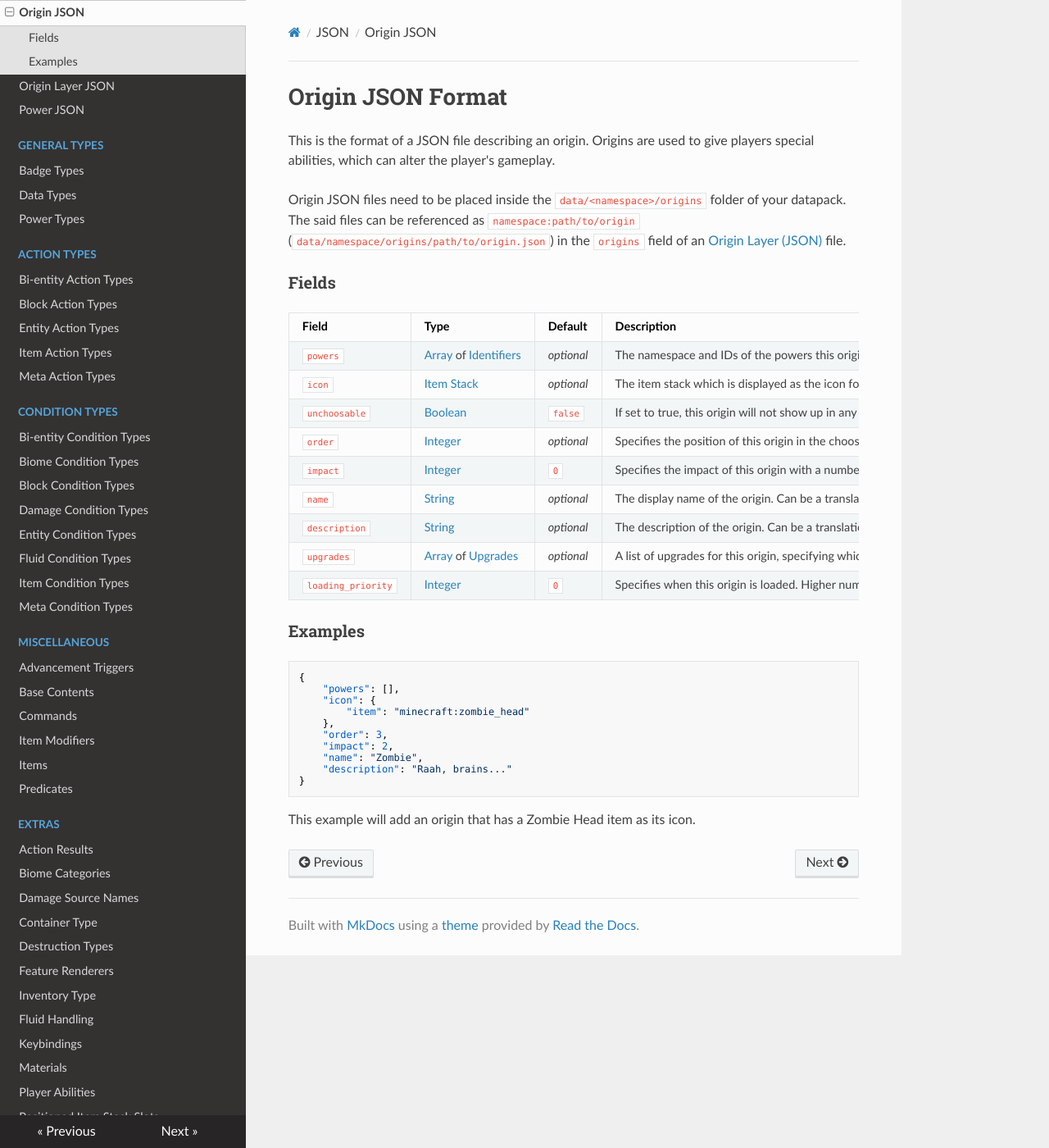
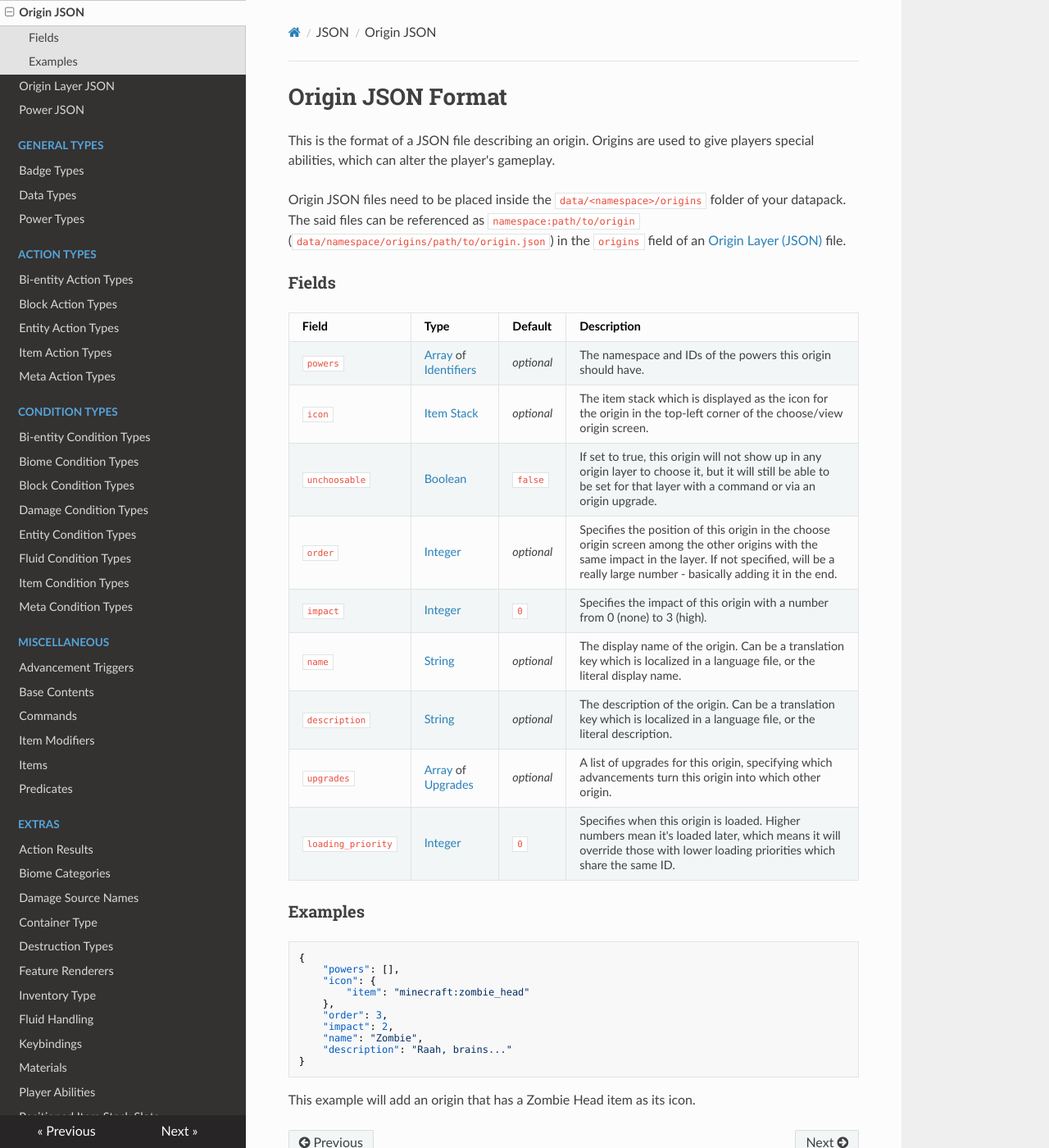
Before and after one commit to apace100/origins-docs, an MkDocs documentation site: the page built from docs/json/origin.md, in a window 1280 px wide and 1400 px high. Shown: the whole window at 82% size. Built offline with MkDocs 1.6.1, drawn with Linux system fonts in a browser that asks for light colours; nearby versions of some CDN libraries.

Commit message:
Fix Tables having a scrollbar instead of wrapping the text

```diff
--- a/docs/stylesheets/extra.css
+++ b/docs/stylesheets/extra.css
@@ -1,4 +1,14 @@
-table {
-    table-layout: fixed;
-    width: 100%;
+/* override table width restrictions */
+@media screen and (min-width: 767px) {
+
+  .wy-table-responsive table td {
+    /* !important prevents the common CSS stylesheets from
+       overriding this as on RTD they are loaded after this stylesheet */
+    white-space: normal !important;
+  }
+
+  .wy-table-responsive {
+    overflow: visible !important;
+  }
+
 }
```
